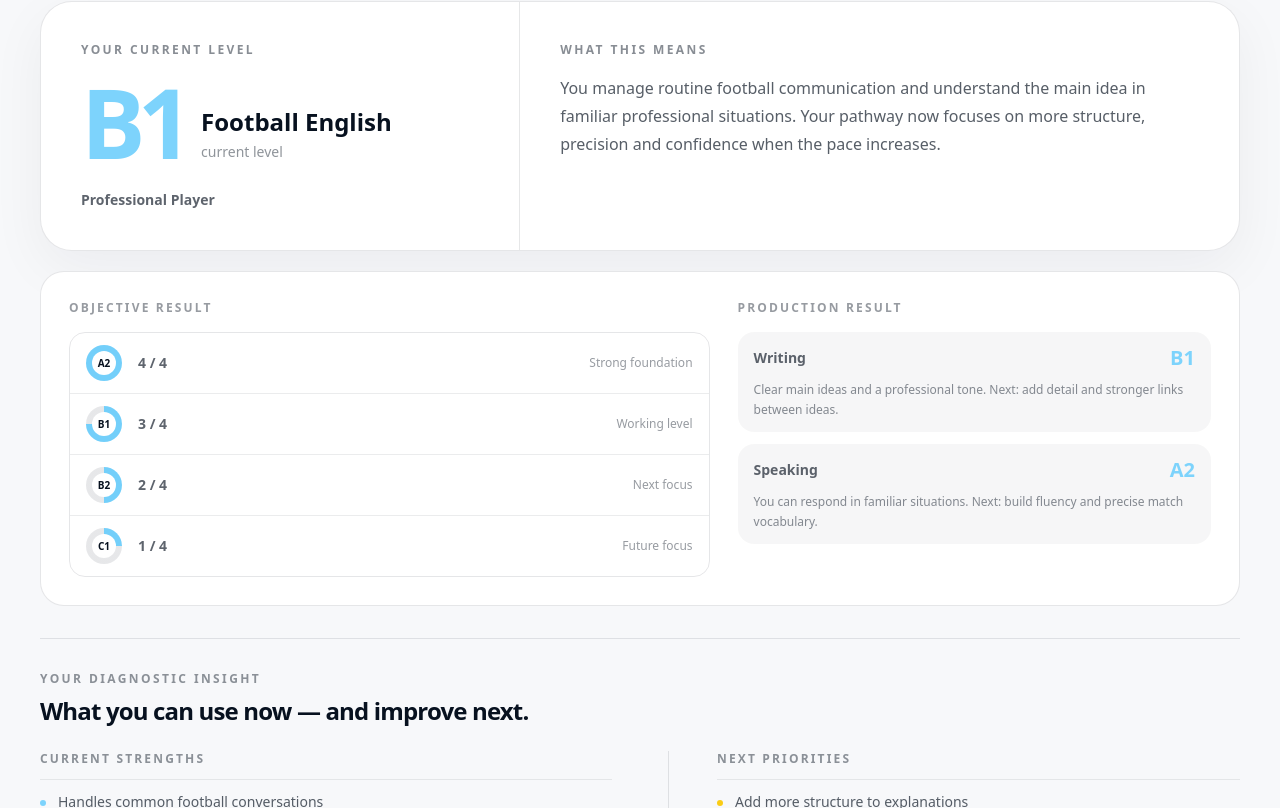
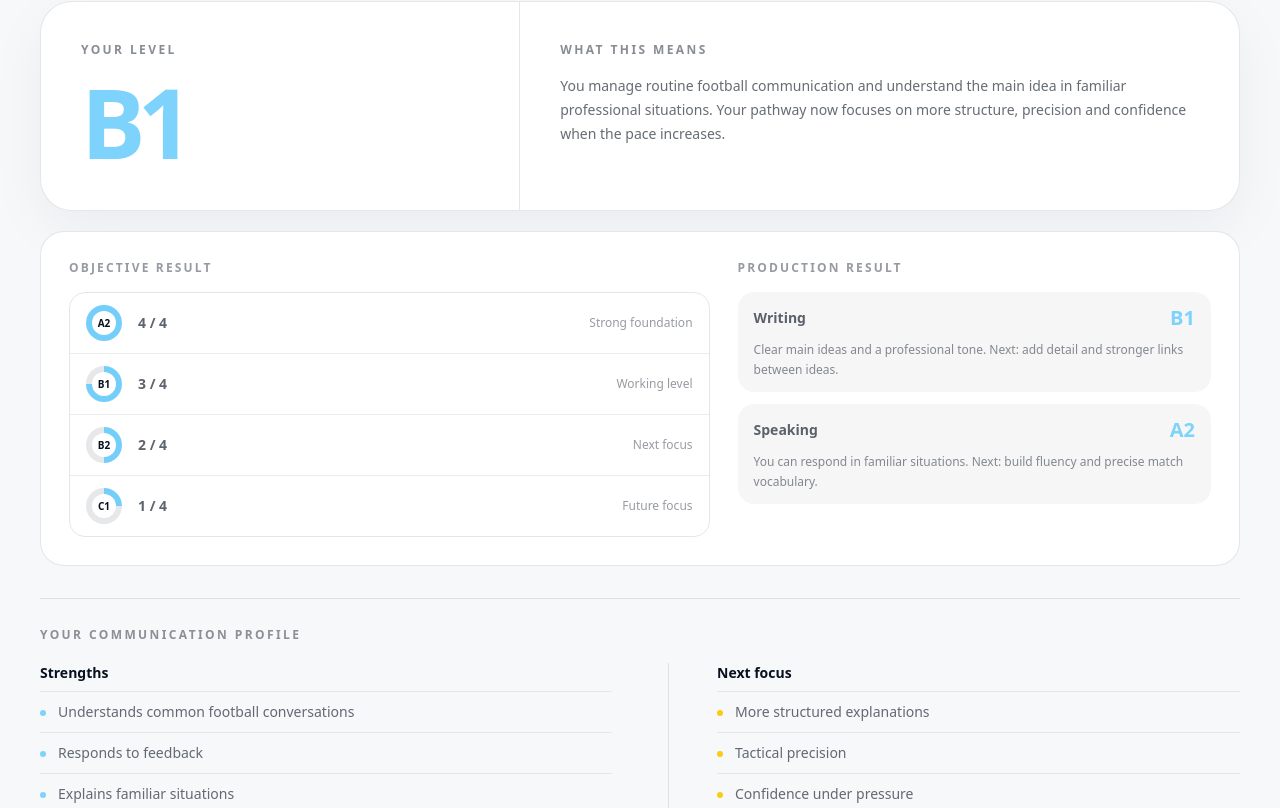
Before and after one commit to feifootball/fei-platform, a Next.js app: page /diagnostic/results/1 in a window 1280 px wide. Shown: the part 232-1040 px from the top of the page. Built offline with nearby package versions, Linux system fonts and the light colour scheme; no server answers; the database is empty.

Commit message:
Simplify level card and communication profile

```diff
--- a/app/diagnostic/results/[attemptId]/page.tsx
+++ b/app/diagnostic/results/[attemptId]/page.tsx
@@ -144,16 +144,12 @@ export default function DiagnosticResultPage() {
         <section className="mt-8 rounded-[2rem] border border-fei-bg/10 bg-white shadow-[0_18px_55px_rgba(7,17,31,0.05)]">
           <div className="grid lg:grid-cols-[0.8fr_1.2fr]">
             <div className="p-7 sm:p-10 lg:border-r lg:border-fei-bg/10">
-              <p className="text-xs font-black uppercase tracking-[0.2em] text-fei-bg/48">Your current level</p>
-              <div className="mt-4 flex items-end gap-4">
-                <p className="text-8xl font-black leading-none tracking-[-0.08em] text-fei-sky">{result.level}</p>
-                <div className="pb-2"><p className="text-2xl font-black">Football English</p><p className="mt-1 text-sm text-fei-bg/45">current level</p></div>
-              </div>
-              <p className="mt-5 text-sm font-bold text-fei-bg/65">{role}</p>
+              <p className="text-xs font-black uppercase tracking-[0.2em] text-fei-bg/48">Your level</p>
+              <p className="mt-4 text-8xl font-black leading-none tracking-[-0.08em] text-fei-sky">{result.level}</p>
             </div>
             <div className="p-7 sm:p-10">
               <p className="text-xs font-black uppercase tracking-[0.2em] text-fei-bg/48">What this means</p>
-              <p className="mt-4 max-w-2xl text-base leading-7 text-fei-bg/68">{result.reason}</p>
+              <p className="mt-4 max-w-2xl text-sm leading-6 text-fei-bg/62">{result.reason}</p>
             </div>
           </div>
         </section>
@@ -195,12 +191,29 @@ export default function DiagnosticResultPage() {
           </div>
         </section>
 
-        <section className="mt-8 border-y border-fei-bg/10 py-8">
-          <p className="text-xs font-black uppercase tracking-[0.2em] text-fei-bg/45">Your diagnostic insight</p>
-          <h2 className="mt-2 text-2xl font-black tracking-[-0.035em]">What you can use now — and improve next.</h2>
-          <div className="mt-6 grid gap-8 lg:grid-cols-2 lg:gap-14">
-            <div><p className="text-xs font-black uppercase tracking-[0.18em] text-fei-bg/45">Current strengths</p><div className="mt-3">{strengths.map((item) => <div key={item} className="flex gap-3 border-t border-fei-bg/[0.08] py-3 text-sm text-fei-bg/68"><span className="mt-2 h-1.5 w-1.5 shrink-0 rounded-full bg-fei-sky" />{item}</div>)}</div></div>
-            <div className="lg:border-l lg:border-fei-bg/10 lg:pl-12"><p className="text-xs font-black uppercase tracking-[0.18em] text-fei-bg/45">Next priorities</p><div className="mt-3">{priorities.map((item) => <div key={item} className="flex gap-3 border-t border-fei-bg/[0.08] py-3 text-sm text-fei-bg/68"><span className="mt-2 h-1.5 w-1.5 shrink-0 rounded-full bg-fei-yellow" />{item}</div>)}</div></div>
+        <section className="mt-8 border-y border-fei-bg/10 py-7">
+          <p className="text-xs font-black uppercase tracking-[0.2em] text-fei-bg/45">Your communication profile</p>
+          <div className="mt-5 grid gap-7 lg:grid-cols-2 lg:gap-14">
+            <div>
+              <p className="text-sm font-black text-fei-bg">Strengths</p>
+              <div className="mt-2">
+                {['Understands common football conversations', 'Responds to feedback', 'Explains familiar situations'].map((item) => (
+                  <div key={item} className="flex gap-3 border-t border-fei-bg/[0.08] py-2.5 text-sm text-fei-bg/62">
+                    <span className="mt-2 h-1.5 w-1.5 shrink-0 rounded-full bg-fei-sky" />{item}
+                  </div>
+                ))}
+              </div>
+            </div>
+            <div className="lg:border-l lg:border-fei-bg/10 lg:pl-12">
+              <p className="text-sm font-black text-fei-bg">Next focus</p>
+              <div className="mt-2">
+                {['More structured explanations', 'Tactical precision', 'Confidence under pressure'].map((item) => (
+                  <div key={item} className="flex gap-3 border-t border-fei-bg/[0.08] py-2.5 text-sm text-fei-bg/62">
+                    <span className="mt-2 h-1.5 w-1.5 shrink-0 rounded-full bg-fei-yellow" />{item}
+                  </div>
+                ))}
+              </div>
+            </div>
           </div>
         </section>
 
```
